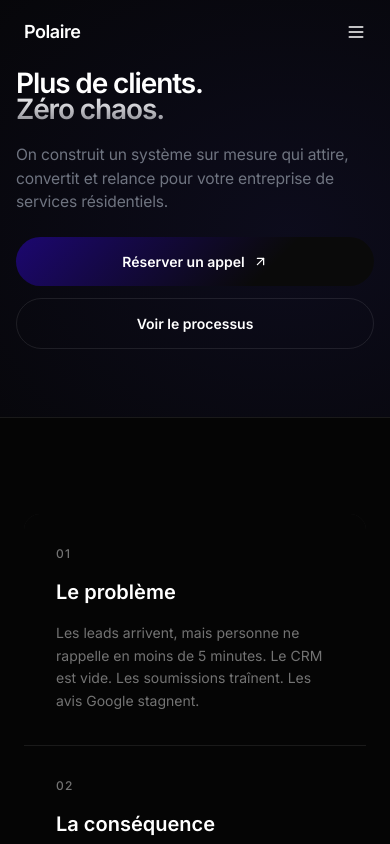
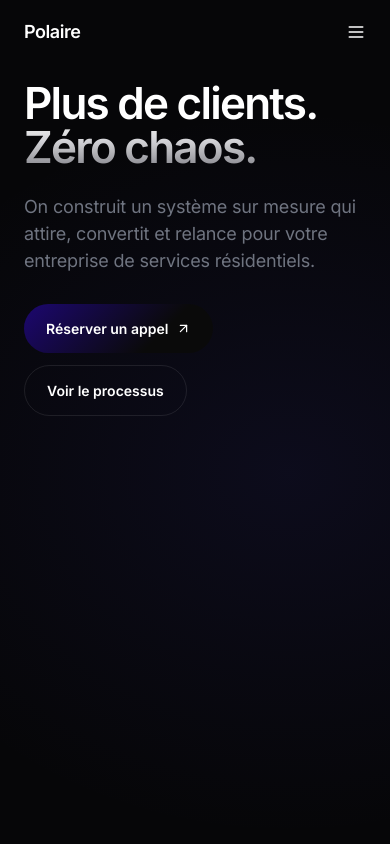
Before and after one commit to phynni/polaire-website-2026, a Next.js app: page / in a window 390 px wide. Shown: the top 844 px of the page. Built offline with nearby package versions, Linux system fonts and the light colour scheme.

Commit message:
Restored v2: feat: rewrite hero component for improved performance
Move hero CSS to globals.css, replace dangerouslySetInnerHTML, remove min-width

```diff
--- a/app/globals.css
+++ b/app/globals.css
@@ -101,12 +101,13 @@
 
 .hero-section {
   width: 100%;
+  height: 100vh;
+  min-height: 760px;
   position: relative;
   overflow: hidden;
   background: #060608;
   padding: 0;
   margin: 0;
-  min-height: 760px;
 }
 
 .hero-proto-glow {
@@ -118,69 +119,61 @@
 }
 
 .hero-inner {
-  display: flex;
-  align-items: stretch;
-  width: 100%;
-  height: 100%;
+  width: 1280px;
+  max-width: 100%;
+  height: 100vh;
   min-height: 760px;
   position: relative;
+  margin: 0 auto;
   z-index: 2;
-  gap: clamp(20px, 4vw, 80px);
-  padding: clamp(80px, 12vh, 160px) clamp(20px, 5vw, 40px);
-  box-sizing: border-box;
-  justify-content: space-between;
-  align-items: flex-start;
 }
 
 .hero-left-zone {
-  flex: 0 0 auto;
-  width: clamp(300px, 45vw, 560px);
+  position: absolute;
+  left: 24px;
+  top: 170px;
+  width: 620px;
   height: auto;
   box-sizing: border-box;
   z-index: 10;
-  display: flex;
-  flex-direction: column;
-  justify-content: flex-start;
 }
 
 .hero-left-inner {
-  max-width: 100%;
+  max-width: 620px;
 }
 
 .hero-headline {
-  font-size: clamp(36px, 6.5vw, 74px);
+  font-size: 74px;
   line-height: 1.08;
   font-weight: 600;
   letter-spacing: -0.04em;
   margin: 0;
   color: #ffffff;
-  word-wrap: break-word;
-  overflow-wrap: break-word;
+  white-space: nowrap;
 }
 
 .hero-title-secondary {
   display: block;
   margin-top: -4px;
-  word-wrap: break-word;
-  overflow-wrap: break-word;
+  white-space: nowrap;
 }
 
 .hero-subtitle {
-  margin-top: clamp(16px, 2vh, 22px);
-  max-width: 100%;
-  font-size: clamp(16px, 2vw, 18px);
+  margin-top: 22px;
+  max-width: 520px;
+  font-size: 18px;
   line-height: 1.5;
   letter-spacing: -0.01em;
   color: #6f7480;
 }
 
 .hero-cta-wrap {
-  margin-top: clamp(20px, 3vh, 30px);
+  margin-top: 30px;
   display: flex;
   flex-direction: row;
   align-items: flex-start;
   gap: 12px;
-  flex-wrap: wrap;
+  flex-wrap: nowrap;
 }
 
 .hero-btn-primary {
@@ -224,13 +217,16 @@
 }
 
 .hero-right-zone {
-  flex: 0 0 auto;
+  position: absolute;
+  right: -120px;
+  bottom: 0;
+  width: 900px;
   display: flex;
   flex-direction: row;
   align-items: flex-end;
-  gap: clamp(16px, 2vw, 26px);
-  padding: 0;
-  transform: scale(1);
+  gap: 26px;
+  padding: 0 56px 0 0;
+  transform: scale(0.78);
   transform-origin: bottom right;
   opacity: 0.9;
   overflow: visible;
@@ -244,40 +240,21 @@
   --hc-card-ring: rgba(255,255,255,0.02);
   --hc-card-shadow-indigo: rgba(26, 20, 74, 0.18);
   z-index: 5;
-  flex-shrink: 1;
-  min-width: 0;
 }
 
 .hero-col-wrapper {
-  transform: none;
+  transform: translateY(var(--col-offset, 0px));
   display: flex;
   flex-direction: column;
-  flex-shrink: 1;
-  min-width: 0;
+  flex-shrink: 0;
   animation: colRise 0.75s cubic-bezier(0.25, 0.46, 0.45, 0.94) both;
   animation-fill-mode: both;
 }
 
-.hero-col-wrapper-1 {
-  width: clamp(120px, 15vw, 158px);
-  animation-delay: 0.30s;
-  min-width: 120px;
-}
-.hero-col-wrapper-2 {
-  width: clamp(180px, 24vw, 248px);
-  animation-delay: 0.42s;
-  min-width: 180px;
-}
-.hero-col-wrapper-3 {
-  width: clamp(120px, 16vw, 168px);
-  animation-delay: 0.54s;
-  min-width: 120px;
-}
-.hero-col-wrapper-4 {
-  width: clamp(180px, 24vw, 240px);
-  animation-delay: 0.66s;
-  min-width: 180px;
-}
+.hero-col-wrapper-1 { width: 158px; animation-delay: 0.30s; }
+.hero-col-wrapper-2 { width: 248px; animation-delay: 0.42s; }
+.hero-col-wrapper-3 { width: 168px; animation-delay: 0.54s; }
+.hero-col-wrapper-4 { width: 240px; animation-delay: 0.66s; }
 
 .hero-col {
   display: flex;
@@ -509,8 +486,8 @@ header.fixed.top-0.left-0.right-0 {
 @keyframes hc-fadeInUp  { from { opacity: 0; transform: translateY(8px); } to { opacity: 1; transform: translateY(0); } }
 
 @keyframes colRise {
-  from { opacity: 0; transform: translateY(20px); }
-  to   { opacity: 1; transform: translateY(0); }
+  from { opacity: 0; transform: translateY(calc(var(--col-offset, 0px) + 20px)); }
+  to   { opacity: 1; transform: translateY(var(--col-offset, 0px)); }
 }
 @keyframes fadeRise {
   from { opacity: 0; transform: translateY(18px); }
@@ -521,123 +498,42 @@ header.fixed.top-0.left-0.right-0 {
   to   { opacity: 1; }
 }
 
-/* HERO — tablet/laptop */
-@media (max-width: 1200px) {
-  .hero-inner {
-    gap: clamp(12px, 3vw, 40px);
-    padding: clamp(60px, 10vh, 120px) clamp(16px, 4vw, 32px);
-  }
-  .hero-left-zone {
-    width: clamp(280px, 40vw, 480px);
-  }
-  .hero-headline {
-    font-size: clamp(32px, 5.5vw, 60px);
-  }
-  .hero-col-wrapper-1 { width: clamp(100px, 12vw, 130px); }
-  .hero-col-wrapper-2 { width: clamp(140px, 18vw, 200px); }
-  .hero-col-wrapper-3 { width: clamp(100px, 13vw, 140px); }
-  .hero-col-wrapper-4 { width: clamp(140px, 18vw, 190px); }
-}
-
-/* HERO — smaller desktop */
-@media (max-width: 1024px) {
-  .hero-inner {
-    gap: clamp(10px, 2.5vw, 32px);
-  }
-  .hero-left-zone {
-    width: clamp(260px, 38vw, 420px);
-  }
-  .hero-headline {
-    font-size: clamp(30px, 5vw, 52px);
-  }
-}
-
-/* HERO — tablet portrait */
-@media (max-width: 900px) {
-  .hero-inner {
-    flex-direction: column;
-    gap: clamp(40px, 8vh, 80px);
-    padding: clamp(60px, 10vh, 100px) clamp(16px, 4vw, 28px);
-    align-items: flex-start;
-  }
-  .hero-left-zone {
-    width: 100%;
-    max-width: 100%;
-  }
-  .hero-headline {
-    font-size: clamp(32px, 5vw, 52px);
-  }
-  .hero-subtitle {
-    max-width: 100%;
-  }
-  .hero-right-zone {
-    width: 100%;
-    flex-direction: column;
-    align-items: flex-start;
-    gap: clamp(20px, 4vw, 32px);
-    transform: scale(1);
-    opacity: 1;
-  }
-  .hero-col-wrapper {
-    width: 100%;
-    flex-shrink: 0;
-  }
-  .hero-col-wrapper-1,
-  .hero-col-wrapper-2,
-  .hero-col-wrapper-3,
-  .hero-col-wrapper-4 {
-    width: 100%;
-    min-width: 0;
-  }
-  .hero-col {
-    flex-direction: row;
-    flex-wrap: wrap;
-    gap: clamp(16px, 3vw, 24px);
-  }
-  .hero-component-card {
-    width: auto;
-    flex: 0 1 auto;
-  }
-}
-
 /* HERO — mobile */
 @media (max-width: 768px) {
   .hero-section {
-    min-height: auto;
+    height: auto;
+    min-height: 100svh;
+    padding: 80px 24px 60px;
+    box-sizing: border-box;
   }
   .hero-inner {
-    flex-direction: column;
-    gap: clamp(32px, 6vh, 64px);
-    padding: clamp(60px, 8vh, 80px) clamp(16px, 4vw, 24px);
-    min-height: auto;
-    align-items: stretch;
+    width: 100%;
+    height: auto;
+    min-height: 0;
+    position: relative;
   }
   .hero-left-zone {
+    position: relative;
+    left: auto;
+    top: auto;
     width: 100%;
     max-width: 100%;
+    height: auto;
+    padding: 0;
   }
   .hero-left-inner { max-width: 100%; }
   .hero-headline {
-    font-size: clamp(28px, 7vw, 48px);
-    line-height: 1.1;
+    font-size: 44px;
+    white-space: normal;
   }
-  .hero-title-secondary { line-height: 1.1; }
+  .hero-title-secondary { white-space: normal; }
   .hero-subtitle {
     max-width: 100%;
-    font-size: clamp(15px, 4vw, 17px);
-    margin-top: clamp(12px, 3vh, 18px);
+    font-size: 18px;
   }
   .hero-cta-wrap {
     flex-direction: column;
-    align-items: stretch;
-    margin-top: clamp(16px, 3vh, 24px);
+    align-items: flex-start;
   }
-  .hero-btn-primary,
-  .hero-btn-secondary {
-    width: 100%;
-    justify-content: center;
-  }
-  .hero-right-zone {
-    display: none;
-  }
+  .hero-right-zone { display: none; }
 }
--- a/components/sections/hero.tsx
+++ b/components/sections/hero.tsx
@@ -313,11 +313,11 @@ export function HeroSection() {
           </div>
         </div>
 
-        {/* Right zone: 4 columns, flex layout */}
+        {/* Right zone: 4 columns, anchored bottom-right */}
         <div className="hero-right-zone" aria-hidden="true">
 
           {/* Col 1: platform icon images */}
-          <div className="hero-col-wrapper hero-col-wrapper-1">
+          <div className="hero-col-wrapper hero-col-wrapper-1" style={{ ["--col-offset" as string]: "-90px" } as React.CSSProperties}>
             <div className="hero-col">
               <img src="/components/f_ads_icon.png" alt="" style={{ ...iconStyle, marginBottom: "22px" }} />
               <img src="/components/g_ads_icon.png" alt="" style={{ ...iconStyle, marginBottom: "14px" }} />
@@ -326,7 +326,7 @@ export function HeroSection() {
           </div>
 
           {/* Col 2: Lead alert + new lead + automation flow */}
-          <div className="hero-col-wrapper hero-col-wrapper-2">
+          <div className="hero-col-wrapper hero-col-wrapper-2" style={{ ["--col-offset" as string]: "-40px" } as React.CSSProperties}>
             <div className="hero-col">
               <div className="hero-component-card hero-space-22">
                 <CardLeadAlert timerId="alert-timer" />
@@ -341,7 +341,7 @@ export function HeroSection() {
           </div>
 
           {/* Col 3: calendar screenshot */}
-          <div className="hero-col-wrapper hero-col-wrapper-3">
+          <div className="hero-col-wrapper hero-col-wrapper-3" style={{ ["--col-offset" as string]: "-140px" } as React.CSSProperties}>
             <div className="hero-col">
               <img
                 src="/components/calendar-booked.png"
@@ -352,7 +352,7 @@ export function HeroSection() {
           </div>
 
           {/* Col 4: review conversion + booking + google review + invoice */}
-          <div className="hero-col-wrapper hero-col-wrapper-4">
+          <div className="hero-col-wrapper hero-col-wrapper-4" style={{ ["--col-offset" as string]: "0px" } as React.CSSProperties}>
             <div className="hero-col">
               <div className="hero-component-card hero-space-28">
                 <CardReviewConversion />
```
